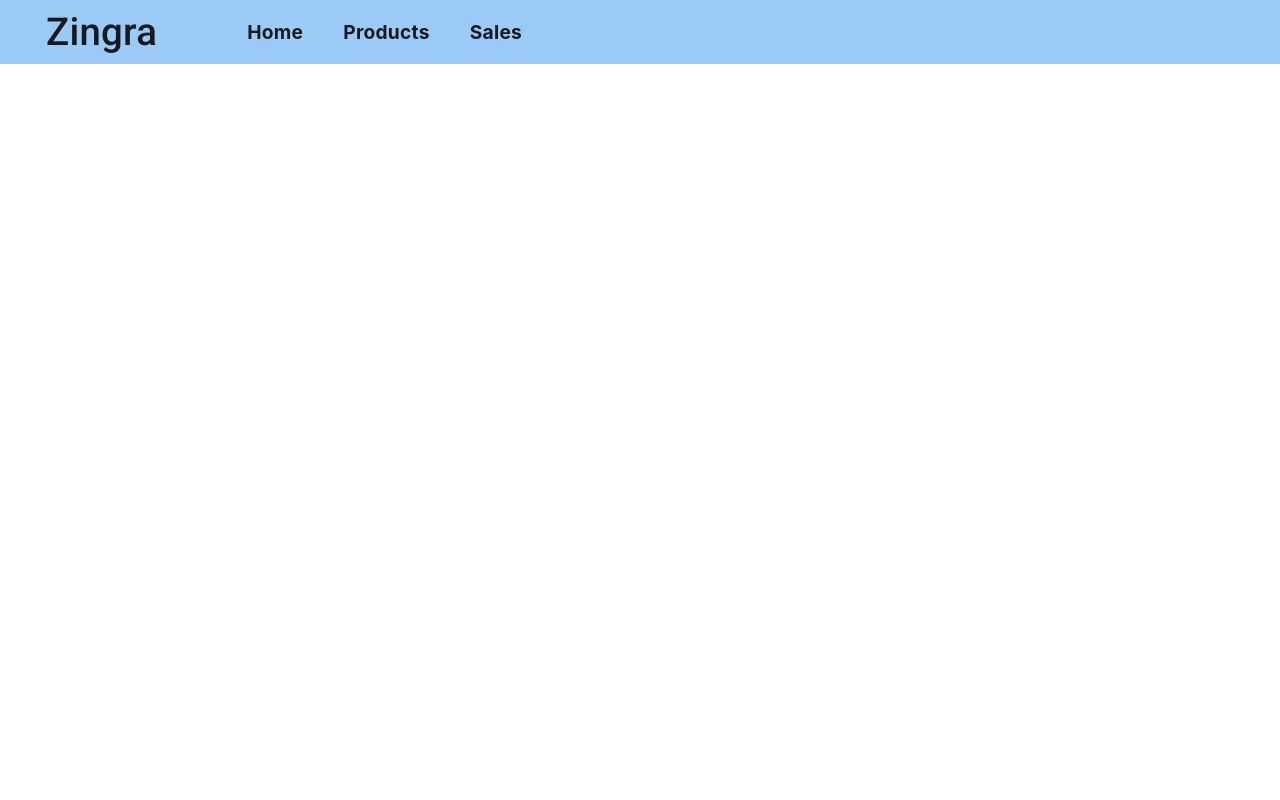
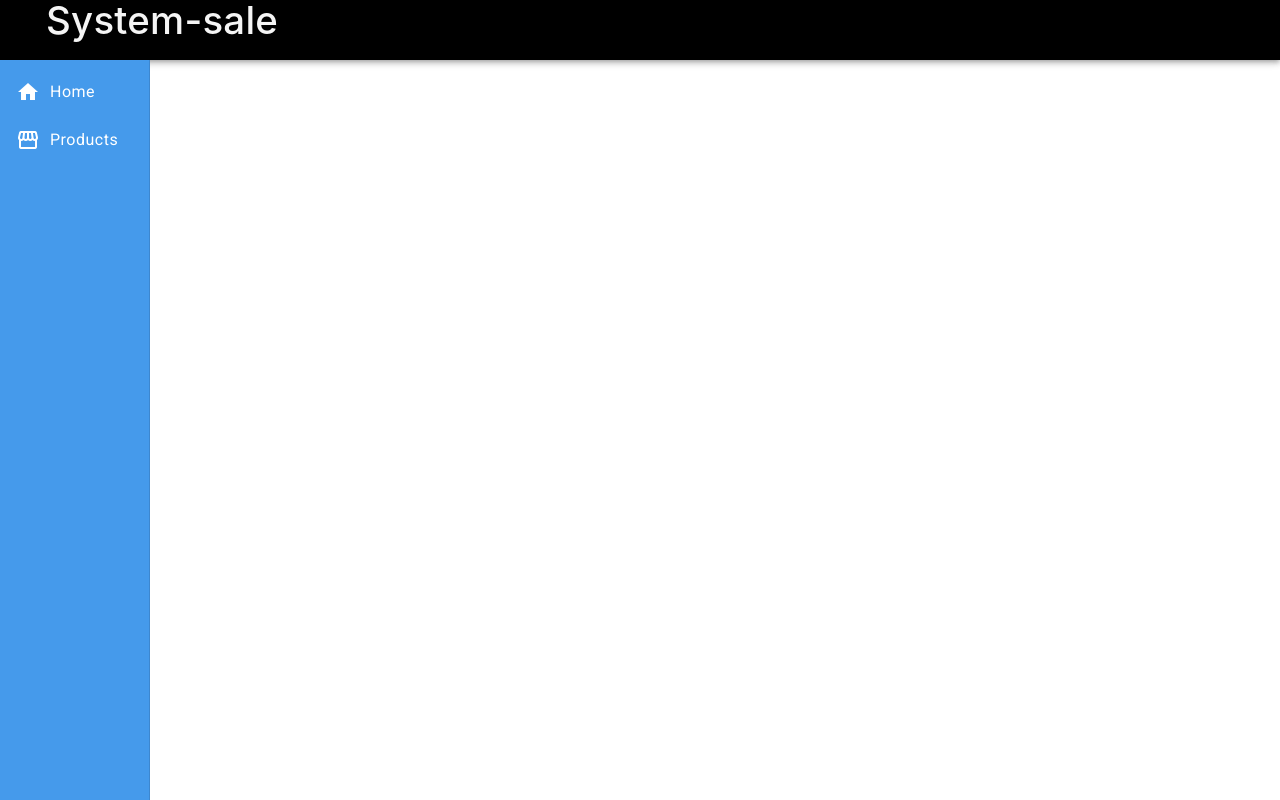
Before and after one commit to InsaneProgZ/sale-system-frontend, an Angular app: page / in a window 1280 px wide. Built offline with nearby package versions, Linux system fonts and the light colour scheme.

Commit message:
First commit frontend

```diff
--- a/src/app/app.component.html
+++ b/src/app/app.component.html
@@ -1 +1,2 @@
 <app-header></app-header>
+<app-nav></app-nav>
--- a/src/app/components/template/header/header.component.html
+++ b/src/app/components/template/header/header.component.html
@@ -1,12 +1,5 @@
-<mat-toolbar class="header">
+<mat-toolbar class="header mat-elevation-z4">
     <span class="logo">
-        Zingra
-    </span>
-    <span class="menu">
-        <ul>
-            <li>Home</li>
-            <li>Products</li>
-            <li>Sales</li>
-        </ul>
+        System-sale
     </span>
 </mat-toolbar>
--- a/src/app/components/template/header/header.component.scss
+++ b/src/app/components/template/header/header.component.scss
@@ -1,39 +1,18 @@
 * {
     padding: 0;
+    font-family: "Poppins", -apple-system, BlinkMacSystemFont, "Segoe UI", Roboto,
+    "Helvetica Neue", Arial, sans-serif, "Apple Color Emoji", "Segoe UI Emoji",
+    "Segoe UI Symbol", "Noto Color Emoji";
 }
 
 .header {
-    background-color: rgba(85, 166, 241, 0.589);
+    background-color: rgba(0, 0, 0, 1);
+    height: 60px;
 }
 
 .logo {
     padding: 0px 30px;
     font-size: 3vw;
+    padding-bottom: 20px;
+    color: whitesmoke;
 }
-
-.menu {
-    width: 100%;
-    font-size: 1.5vw;
-    font-weight: 700;
-    font-family: "Poppins", -apple-system, BlinkMacSystemFont, "Segoe UI", Roboto,
-        "Helvetica Neue", Arial, sans-serif, "Apple Color Emoji", "Segoe UI Emoji",
-        "Segoe UI Symbol", "Noto Color Emoji";
-    padding: 40px;
-}
-
-.menu ul {
-    display: flex;
-    flex-direction: row;
-    width: 100%;
-    justify-content: flex-start;
-}
-
-.menu li {
-    list-style: none;
-    padding: 0px 20px;
-}
-
-.menu li:hover{
-    color: rgb(77, 76, 76);
-    cursor: pointer;
-}
--- /dev/null
+++ b/src/app/components/template/nav/nav.component.html
@@ -0,0 +1,17 @@
+<mat-sidenav-container class="container">
+    <mat-sidenav class="sidenav" mode="side" opened fixedInViewport="true" fixedTopGap="60">
+        <mat-nav-list class="nav-list">
+            <a mat-list-item>
+                <span>
+                    <i class="material-icons"> home </i>
+                    Home</span>
+            </a>
+            <a mat-list-item>
+                <span>
+                    <i class="material-icons"> storefront </i>
+                    Products
+                </span>
+            </a>
+        </mat-nav-list>
+    </mat-sidenav>
+</mat-sidenav-container>
--- /dev/null
+++ b/src/app/components/template/nav/nav.component.scss
@@ -0,0 +1,16 @@
+.sidenav {
+  background-color: rgb(69, 154, 235);
+  width: 150px;
+}
+
+.nav-list span {
+  color: white;
+  display: flex;
+  align-items: center;
+  width: 100%;
+font-size: 1vp;
+}
+
+.nav-list i {
+    padding-right: 10px;
+}
```
Also changed, not shown: src/app/app.module.ts (+9 -3 lines), src/app/components/template/nav/nav.component.ts (added, +10 -0 lines).
